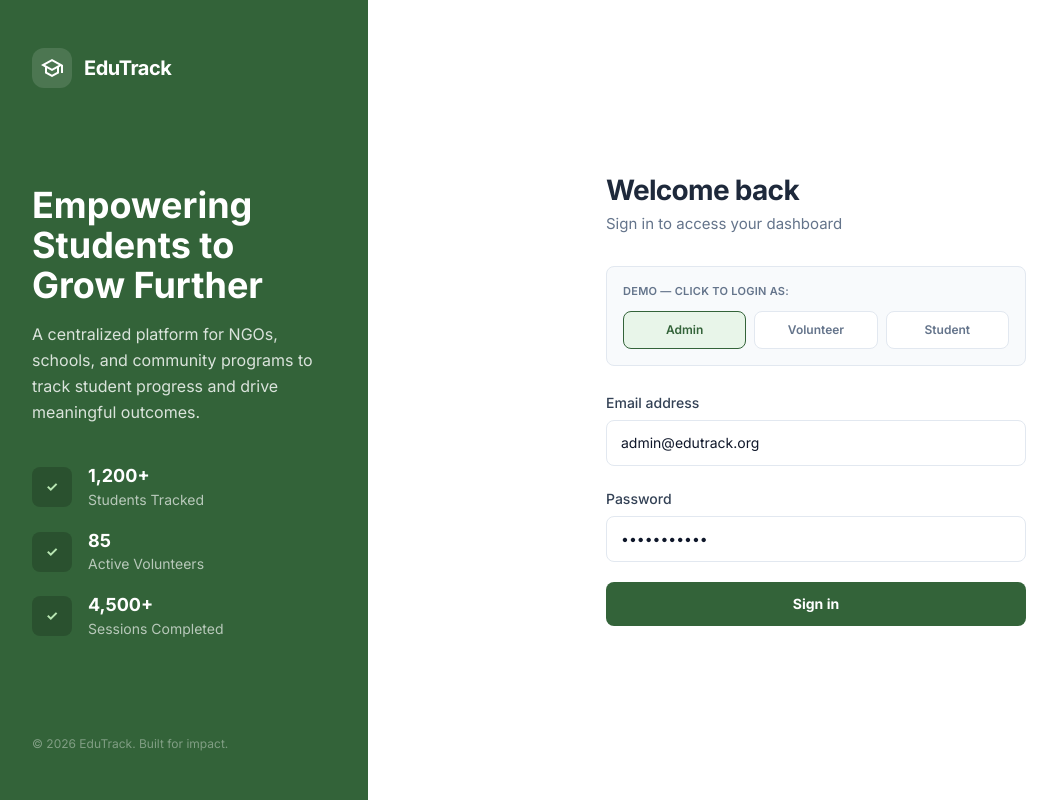
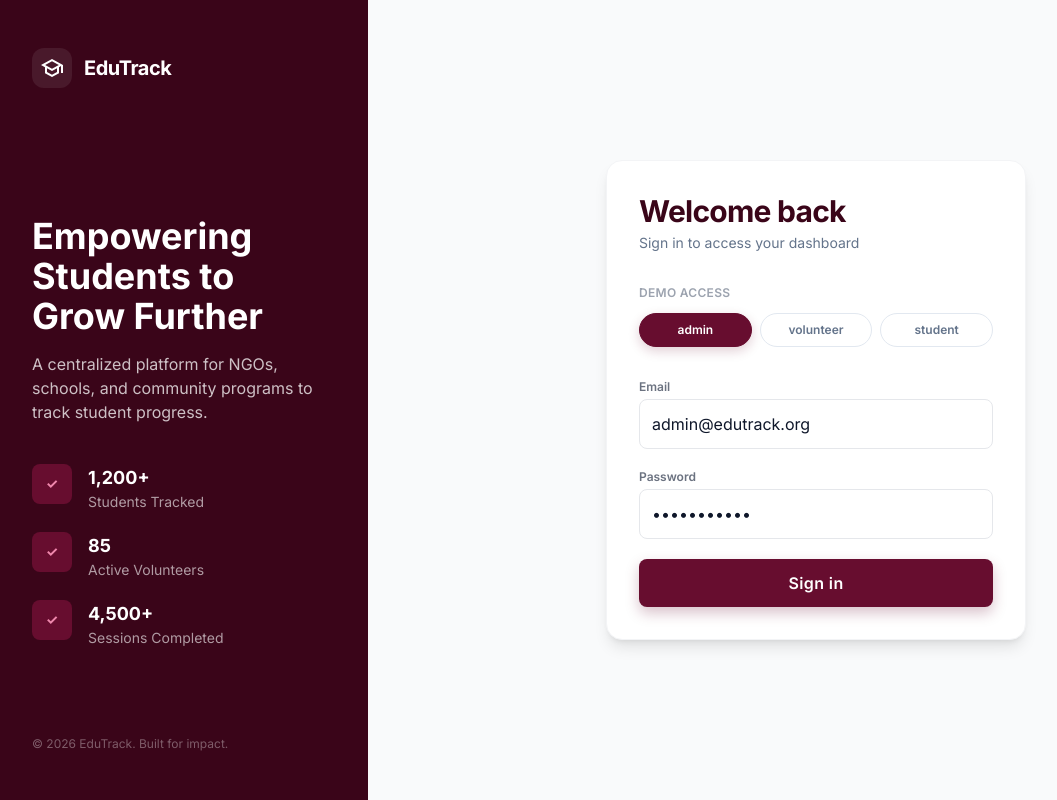
Before and after one commit to RekularapuMurali/EduTrack, a React (Vite) app in the folder frontend/: page / in a window 1280 px wide. Shown: the whole page, without its empty margins (16-1073 px from the left). Built offline with nearby package versions, Linux system fonts and the light colour scheme; the HTML template or start-up script is replaced by a standard one.

Commit message:
demo data is added

```diff
--- a/frontend/src/pages/login.jsx
+++ b/frontend/src/pages/login.jsx
@@ -1,7 +1,9 @@
 import React, { useState } from 'react';
 
-const BRAND_GREEN = '#336339';
-const BRAND_GREEN_HOVER = '#2a5230';
+const DARK_BG = '#3A0519';
+const BRAND_PRIMARY = '#670D2F';
+const BRAND_HOVER = '#A53860';
+const BRAND_ACCENT = '#EF88AD';
 
 function GradCapIcon({ className }) {
   return (
@@ -49,74 +51,74 @@ export default function Login({ onLogin }) {
 
   return (
     <div className="min-h-screen flex flex-col lg:flex-row">
-      {/* Left panel — brand */}
+
+      {/* Left panel */}
       <div
         className="flex flex-col justify-between w-full lg:w-[30%] px-8 py-10 sm:px-12 sm:py-12 lg:min-h-screen shrink-0"
-        style={{ background: BRAND_GREEN }}
+        style={{ background: DARK_BG }}
       >
         <div className="flex items-center gap-3">
           <div
-            className="w-10 h-10 rounded-xl flex items-center justify-center shrink-0"
-            style={{ background: 'rgba(255,255,255,0.12)' }}
+            className="w-10 h-10 rounded-xl flex items-center justify-center"
+            style={{ background: 'rgba(255,255,255,0.08)' }}
           >
             <GradCapIcon className="w-6 h-6 text-white" />
           </div>
           <span className="text-xl font-bold text-white tracking-tight">EduTrack</span>
         </div>
 
-        <div className="mt-10 lg:mt-0 flex-1 flex flex-col justify-center py-8 lg:py-0">
-          <h2 className="text-3xl sm:text-4xl font-bold text-white leading-tight mb-4 max-w-md">
+        <div className="mt-10 flex-1 flex flex-col justify-center">
+          <h2 className="text-3xl sm:text-4xl font-bold text-white mb-4 max-w-md">
             Empowering Students to Grow Further
           </h2>
-          <p className="text-base leading-relaxed max-w-md" style={{ color: 'rgba(255,255,255,0.82)' }}>
-            A centralized platform for NGOs, schools, and community programs to track student progress and drive meaningful outcomes.
+
+          <p className="text-base max-w-md" style={{ color: 'rgba(255,255,255,0.75)' }}>
+            A centralized platform for NGOs, schools, and community programs to track student progress.
           </p>
 
-          <ul className="mt-10 space-y-5 list-none p-0 m-0">
+          <ul className="mt-10 space-y-5">
             {stats.map((stat) => (
               <li key={stat.label} className="flex items-start gap-4">
                 <div
-                  className="w-10 h-10 rounded-lg flex items-center justify-center shrink-0 mt-0.5"
-                  style={{ background: 'rgba(0,0,0,0.18)' }}
+                  className="w-10 h-10 rounded-lg flex items-center justify-center"
+                  style={{ background: BRAND_PRIMARY }}
                 >
-                  <span className="text-sm font-bold" style={{ color: '#B8E6B3' }}>✓</span>
+                  <span className="text-sm font-bold" style={{ color: BRAND_ACCENT }}>✓</span>
                 </div>
                 <div>
-                  <div className="text-lg font-bold text-white leading-tight">{stat.value}</div>
-                  <div className="text-sm mt-0.5" style={{ color: 'rgba(255,255,255,0.65)' }}>{stat.label}</div>
+                  <div className="text-lg font-bold text-white">{stat.value}</div>
+                  <div className="text-sm" style={{ color: 'rgba(255,255,255,0.6)' }}>
+                    {stat.label}
+                  </div>
                 </div>
               </li>
             ))}
           </ul>
         </div>
 
-        <p className="text-xs mt-8 lg:mt-0" style={{ color: 'rgba(255,255,255,0.38)' }}>
+        <p className="text-xs" style={{ color: 'rgba(255,255,255,0.35)' }}>
           © 2026 EduTrack. Built for impact.
         </p>
       </div>
 
-      {/* Right panel — form */}
-      <div className="flex-1 flex items-center justify-center bg-white px-6 py-12 sm:px-10 lg:px-16 min-h-0">
-        <div className="w-full max-w-[420px]">
-          <header className="mb-8">
-            <h1 className="text-2xl sm:text-[1.75rem] font-bold mb-2 tracking-tight" style={{ color: '#1e293b' }}>
-              Welcome back
-            </h1>
-            <p className="text-sm sm:text-[0.9375rem]" style={{ color: '#64748b' }}>
-              Sign in to access your dashboard
+      {/* Right panel */}
+      <div className="flex-1 flex items-center justify-center bg-gray-50 px-6 py-12">
+        <div className="w-full max-w-[420px] bg-white rounded-2xl shadow-lg border border-gray-100 p-8">
+
+          {/* Header */}
+          <h1 className="text-3xl font-bold mb-1 tracking-tight" style={{ color: DARK_BG }}>
+            Welcome back
+          </h1>
+          <p className="text-sm mb-8" style={{ color: '#64748b' }}>
+            Sign in to access your dashboard
+          </p>
+
+          {/* Demo selector */}
+          <div className="mb-8">
+            <p className="text-xs mb-3 text-gray-400 font-semibold tracking-wide">
+              DEMO ACCESS
             </p>
-          </header>
 
-          <div
-            className="mb-6 p-4 rounded-lg"
-            style={{ background: '#f8fafc', border: '1px solid #e2e8f0' }}
-          >
-            <p
-              className="text-[0.6875rem] font-semibold tracking-wide mb-3"
-              style={{ color: '#64748b' }}
-            >
-              DEMO — CLICK TO LOGIN AS:
-            </p>
             <div className="flex gap-2">
               {demoAccounts.map((acc) => {
                 const selected = role === acc.role;
@@ -125,52 +127,48 @@ export default function Login({ onLogin }) {
                     key={acc.role}
                     type="button"
                     onClick={() => fillDemo(acc)}
-                    className="flex-1 py-2.5 px-2 rounded-lg text-xs font-semibold transition-colors"
+                    className="flex-1 py-2 rounded-full text-xs font-semibold transition-all duration-200"
                     style={{
-                      background: selected ? '#e8f5e9' : '#ffffff',
-                      color: selected ? BRAND_GREEN : '#64748b',
-                      border: selected ? `1px solid ${BRAND_GREEN}` : '1px solid #e2e8f0',
-                      boxShadow: selected ? 'none' : undefined,
+                      background: selected ? BRAND_PRIMARY : '#fff',
+                      color: selected ? '#fff' : '#64748b',
+                      border: selected
+                        ? `1px solid ${BRAND_PRIMARY}`
+                        : '1px solid #e2e8f0',
+                      boxShadow: selected
+                        ? `0 4px 12px ${BRAND_PRIMARY}33`
+                        : 'none',
                     }}
                   >
-                    {acc.role.charAt(0).toUpperCase() + acc.role.slice(1)}
+                    {acc.role}
                   </button>
                 );
               })}
             </div>
           </div>
 
+          {/* Form */}
           <form onSubmit={handleSubmit} className="space-y-5">
+
             {error && (
-              <div
-                className="px-4 py-3 rounded-lg text-sm"
-                style={{ background: '#fef2f2', color: '#991b1b', border: '1px solid #fecaca' }}
-              >
+              <div className="p-3 text-sm text-red-700 bg-red-50 border border-red-200 rounded-lg">
                 {error}
               </div>
             )}
 
-            <div className="space-y-1.5">
-              <label htmlFor="login-email" className="text-sm font-medium" style={{ color: '#334155' }}>
-                Email address
+            {/* Email */}
+            <div>
+              <label className="text-xs font-semibold text-gray-500 block mb-1">
+                Email
               </label>
               <input
-                id="login-email"
                 type="email"
                 value={email}
                 onChange={(e) => setEmail(e.target.value)}
-                required
-                autoComplete="email"
-                className="w-full text-sm px-3.5 py-3 rounded-lg outline-none transition-[border-color,box-shadow] focus:ring-2"
-                style={{
-                  background: '#ffffff',
-                  border: '1px solid #e2e8f0',
-                  color: '#0f172a',
-                  borderRadius: '8px',
-                }}
+                className="w-full p-3 border rounded-lg transition-all duration-200 outline-none"
+                placeholder="Enter your email"
                 onFocus={(e) => {
-                  e.target.style.borderColor = BRAND_GREEN;
-                  e.target.style.boxShadow = `0 0 0 3px ${BRAND_GREEN}26`;
+                  e.target.style.borderColor = BRAND_PRIMARY;
+                  e.target.style.boxShadow = `0 0 0 3px ${BRAND_PRIMARY}20`;
                 }}
                 onBlur={(e) => {
                   e.target.style.borderColor = '#e2e8f0';
@@ -179,27 +177,20 @@ export default function Login({ onLogin }) {
               />
             </div>
 
-            <div className="space-y-1.5">
-              <label htmlFor="login-password" className="text-sm font-medium" style={{ color: '#334155' }}>
+            {/* Password */}
+            <div>
+              <label className="text-xs font-semibold text-gray-500 block mb-1">
                 Password
               </label>
               <input
-                id="login-password"
                 type="password"
                 value={password}
                 onChange={(e) => setPassword(e.target.value)}
-                required
-                autoComplete="current-password"
-                className="w-full text-sm px-3.5 py-3 rounded-lg outline-none transition-[border-color,box-shadow]"
-                style={{
-                  background: '#ffffff',
-                  border: '1px solid #e2e8f0',
-                  color: '#0f172a',
-                  borderRadius: '8px',
-                }}
+                className="w-full p-3 border rounded-lg transition-all duration-200 outline-none"
+                placeholder="Enter your password"
                 onFocus={(e) => {
-                  e.target.style.borderColor = BRAND_GREEN;
-                  e.target.style.boxShadow = `0 0 0 3px ${BRAND_GREEN}26`;
+                  e.target.style.borderColor = BRAND_PRIMARY;
+                  e.target.style.boxShadow = `0 0 0 3px ${BRAND_PRIMARY}20`;
                 }}
                 onBlur={(e) => {
                   e.target.style.borderColor = '#e2e8f0';
@@ -208,40 +199,34 @@ export default function Login({ onLogin }) {
               />
             </div>
 
+            {/* Button */}
             <button
               type="submit"
               disabled={loading}
-              className="w-full py-3 rounded-lg text-sm font-bold text-white transition-colors disabled:opacity-85"
+              className="w-full py-3 rounded-lg text-white font-semibold tracking-wide transition-all duration-200"
               style={{
-                background: loading ? BRAND_GREEN_HOVER : BRAND_GREEN,
-                borderRadius: '8px',
+                background: loading ? BRAND_HOVER : BRAND_PRIMARY,
+                boxShadow: `0 6px 14px ${BRAND_PRIMARY}40`,
               }}
               onMouseEnter={(e) => {
-                if (!loading) e.currentTarget.style.background = BRAND_GREEN_HOVER;
+                if (!loading) e.currentTarget.style.background = BRAND_HOVER;
               }}
               onMouseLeave={(e) => {
-                if (!loading) e.currentTarget.style.background = BRAND_GREEN;
+                if (!loading) e.currentTarget.style.background = BRAND_PRIMARY;
               }}
             >
-              {loading ? (
-                <span className="flex items-center justify-center gap-2">
-                  <svg className="w-4 h-4 animate-spin" fill="none" viewBox="0 0 24 24" aria-hidden>
-                    <circle className="opacity-25" cx="12" cy="12" r="10" stroke="currentColor" strokeWidth="4" />
-                    <path
-                      className="opacity-75"
-                      fill="currentColor"
-                      d="M4 12a8 8 0 018-8V0C5.373 0 0 5.373 0 12h4z"
-                    />
-                  </svg>
-                  Signing in...
-                </span>
-              ) : (
-                'Sign in'
-              )}
+              {loading ? 'Signing in...' : 'Sign in'}
             </button>
+
           </form>
         </div>
       </div>
     </div>
   );
 }
+
+//Navy Theme mapping used:
+//#3A0519 → dark background (left panel)
+//#670D2F → primary brand color
+//#A53860 → hover / secondary
+//#EF88AD → soft accent highlights
```
Also changed, not shown: frontend/src/data/mockData.js (added, +56 -0 lines).
